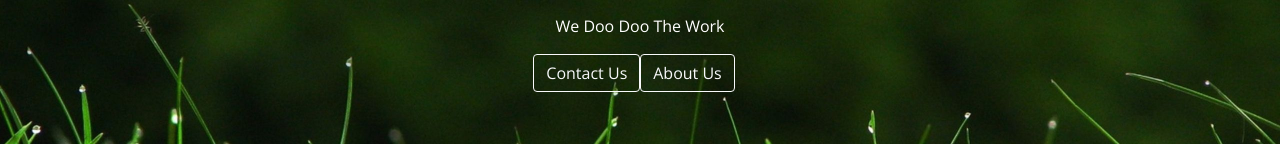
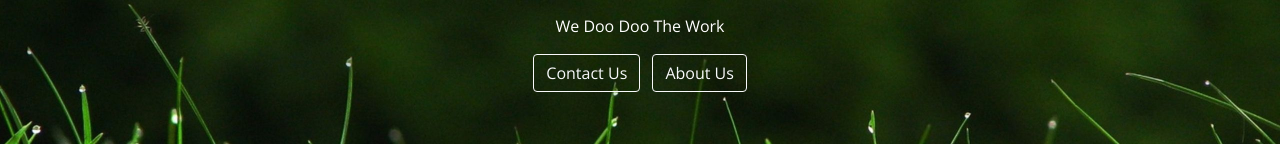
Before and after one commit to dook-robotics/Website, a React (Create React App) app in the folder dook-website/: page / in a window 1280 px wide. Shown: the part 398-542 px from the top of the page. Built offline with nearby package versions, Linux system fonts and the light colour scheme.

Commit message:
added space between buttons

```diff
--- a/dook-website/src/containers/Home.css
+++ b/dook-website/src/containers/Home.css
@@ -30,7 +30,11 @@
 .Home .words p {
   color: #000;
 }
-
+.buttonDiv{
+  display: flex;
+  width: 14%;
+  justify-content: right;
+}
 btn-toolbar{
 display: flex;
 justify-content: center;
--- a/dook-website/src/containers/Home.js
+++ b/dook-website/src/containers/Home.js
@@ -6,6 +6,7 @@ import ButtonToolbar from 'react-bootstrap/ButtonToolbar'
 import Form from 'react-bootstrap/Form'
 import Fade from 'react-reveal/Fade';
 import "./Home.css";
+
 
 export default class Home extends Component {
   render() {
@@ -47,6 +48,7 @@ export default class Home extends Component {
         </Modal>
       );
     }
+
     function Contact() {
       const [modalShow, setModalShow] = React.useState(false);
       return (
@@ -59,10 +61,14 @@ export default class Home extends Component {
               show={modalShow}
               onHide={() => setModalShow(false)}
             />{' '}
-            <Button variant="outline-light" >
+            </ButtonToolbar>
+
+            <div class = "buttonDiv" >
+            <Button variant="outline-light">
               About Us
             </Button>
-          </ButtonToolbar>
+            </div>
+
         </div>
       );
     }
```
Also changed, not shown: 1 other file (tests, documents, lock files or other folders).
